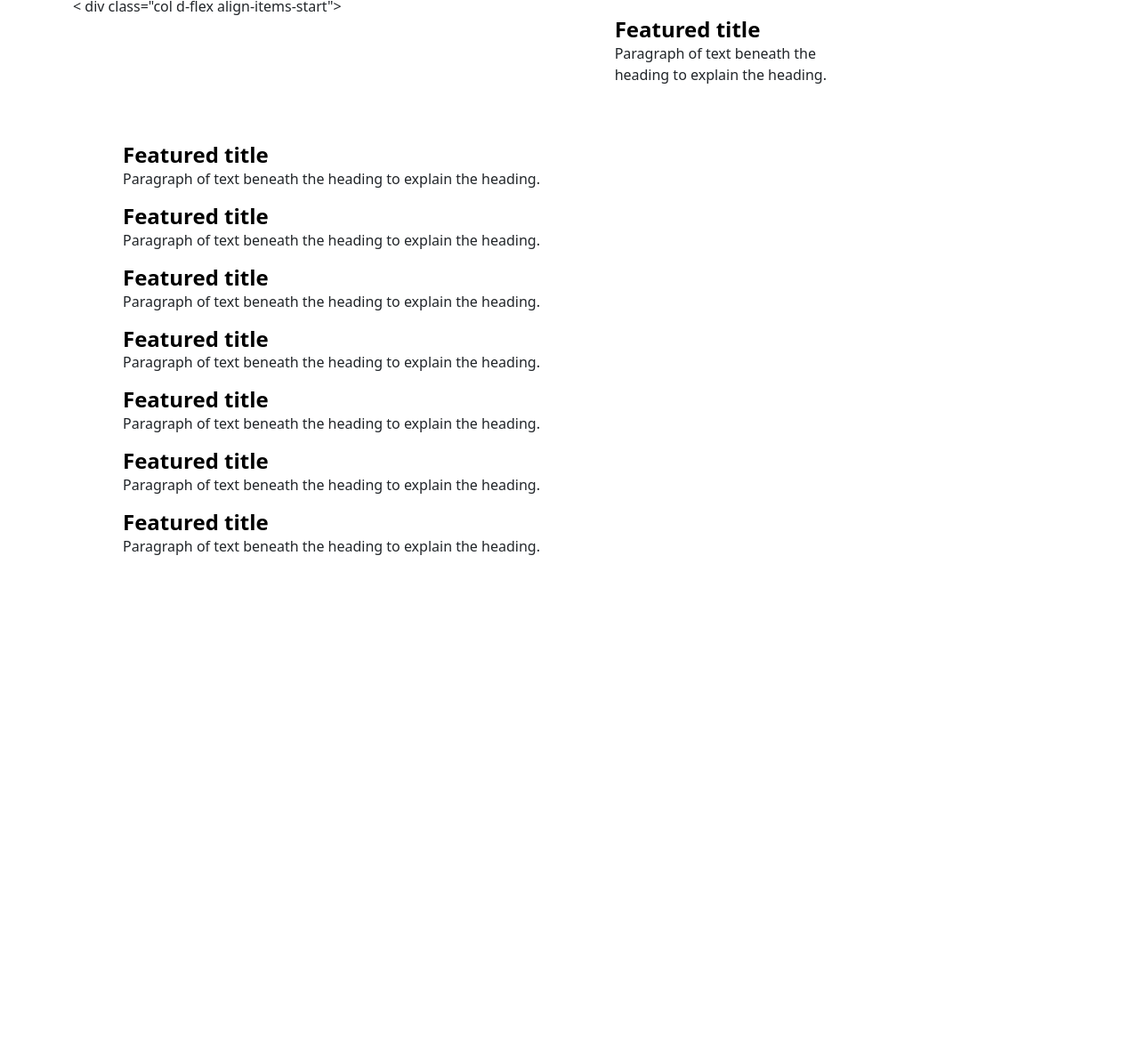
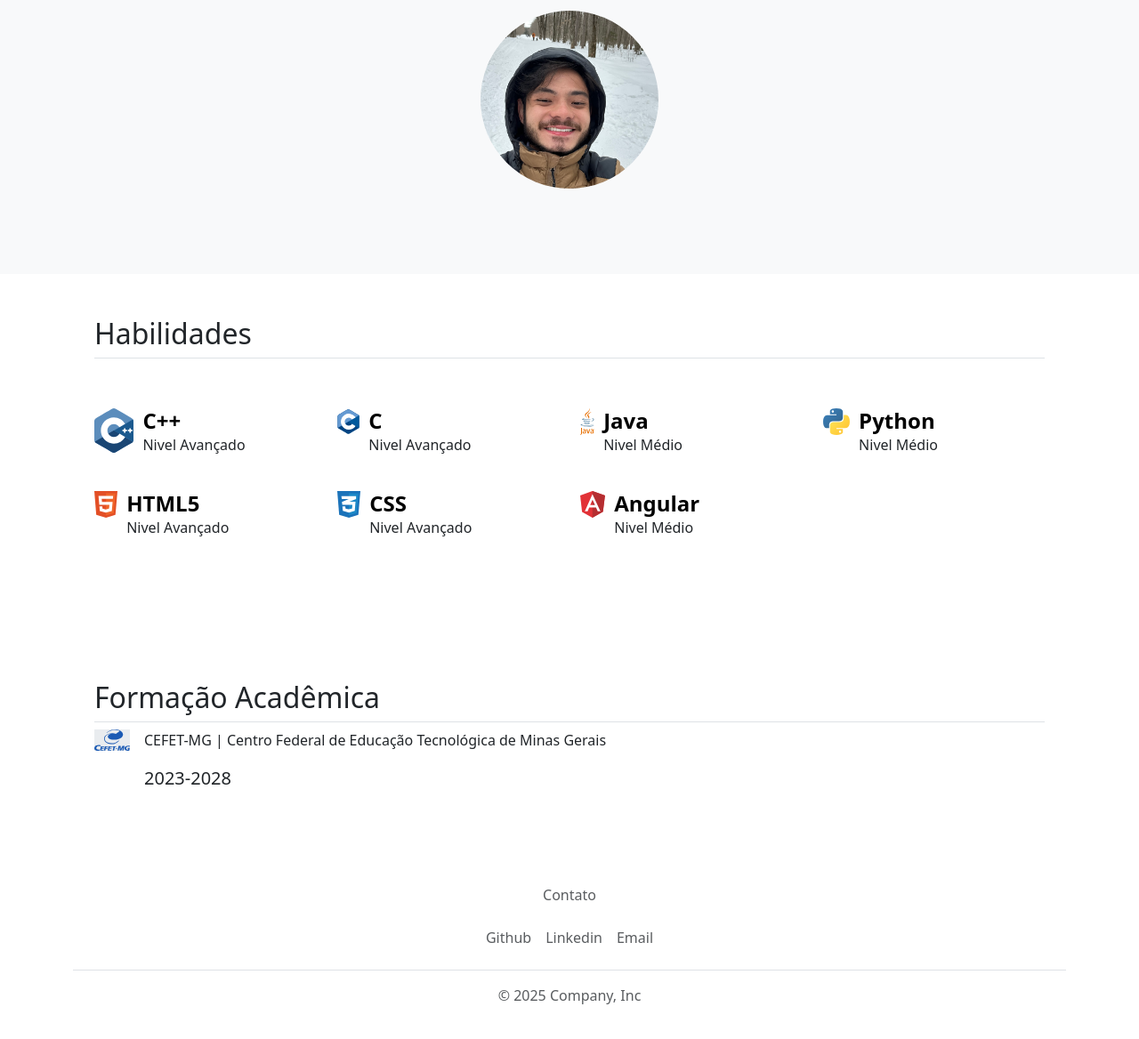
Before and after one commit to otaviohiratsuka/Full-Stack-Web-Developmento-Bootcamp, a plain HTML site: page Seção 13. Capstone Project/index.html in a window 1280 px wide. Shown: the part 1460-2628 px from the top of the page at 89% size. Before the commit the page ends 2150 px from the top, so only its background shows below. Drawn offline with nearby package versions, Linux system fonts and the light colour scheme.

Commit message:
capstone

```diff
--- a/Seção 13. Capstone Project/index.html
+++ b/Seção 13. Capstone Project/index.html
@@ -14,79 +14,124 @@
         <div class="col-lg-6 mx-auto">
             <p class="lead mb-4">Sou estudante do Curso de Engenharia da Computação no CEFET-MG (Campus V). Atualmente, estou buscando oportunidades para aplicar e aprimorar meus conhecimentos em programação. Tenho familiaridade com linguagens como Java, C e C++, e também me viro com HTML, CSS e JavaScript. Estou sempre em busca de aprendizado e desafios que me permitam crescer profissionalmente e contribuir de forma significativa para projetos e equipes.</p>
             <div class="d-grid gap-2 d-sm-flex justify-content-sm-center">
-                <button type="button" class="btn btn-light btn-lg px-4 gap-3">Projetos</button>
+                <button type="button" class="btn btn-light btn-lg px-4 gap-3"> Projetos</button>
             </div>
         </div>
     </div>
     </section>
 
     <section id="features">
+    <div class="p-5 text-center bg-body-tertiary">
+      <div class="container py-5">
+        <img class="profile-img mt-5" src="./assets/IMG_9057.JPEG" alt="otavio">
+         </div>
+</div>
+    <div class="container">
 <div class="container px-4 py-5" id="icon-grid">
-        <h2 class="pb-2 border-bottom">Icon grid</h2>
-        <div class="row row-cols-1 row-cols-sm-2 row-cols-md-3 row-cols-lg-4 g-4 py-5"> <
-            div class="col d-flex align-items-start">
-            <svg class="bi text-body-secondary flex-shrink-0 me-3" width="1.75em" height="1.75em" aria-hidden="true">
-                <use xlink:href="#bootstrap"></use></svg>
+    <h2 class="pb-2 border-bottom">Habilidades</h2>
+    <div class="row row-cols-1 row-cols-sm-2 row-cols-md-3 row-cols-lg-4 g-4 py-5">
+        <div class="col d-flex align-items-start">
+            <img src="assets/c.svg" alt="cpp" height="50">
                 <div>
-                    <h3 class="fw-bold mb-0 fs-4 text-body-emphasis">Featured title</h3>
-                    <p>Paragraph of text beneath the heading to explain the heading.</p>
+                    <h3 class="fw-bold mb-0 fs-4 text-body-emphasis">C++</h3>
+                    <p> Nivel Avançado</p>
                 </div>
             </div>
             <div class="col d-flex align-items-start">
-                <svg class="bi text-body-secondary flex-shrink-0 me-3" width="1.75em" height="1.75em" aria-hidden="true">
-                    <use xlink:href="#cpu-fill"></use></svg>
+                <img src="assets/c-1.svg" alt="c" height="30">
                     <div>
-                        <h3 class="fw-bold mb-0 fs-4 text-body-emphasis">Featured title</h3>
-                         <p>Paragraph of text beneath the heading to explain the heading.</p>
+                        <h3 class="fw-bold mb-0 fs-4 text-body-emphasis">C</h3>
+                         <p>Nivel Avançado</p>
                         </div>
                     </div>
                     <div class="col d-flex align-items-start">
-                        <svg class="bi text-body-secondary flex-shrink-0 me-3" width="1.75em" height="1.75em" aria-hidden="true">
-                            <use xlink:href="#calendar3"></use></svg>
+                        <img src="assets/java-4.svg" alt="java" height="30">
                             <div>
-                                <h3 class="fw-bold mb-0 fs-4 text-body-emphasis">Featured title</h3>
-                                <p>Paragraph of text beneath the heading to explain the heading.</p>
+                                <h3 class="fw-bold mb-0 fs-4 text-body-emphasis">Java</h3>
+                                <p>Nivel Médio</p>
                             </div>
                         </div>
                          <div class="col d-flex align-items-start">
-                            <svg class="bi text-body-secondary flex-shrink-0 me-3" width="1.75em" height="1.75em" aria-hidden="true">
-                                <use xlink:href="#home"></use></svg>
+                            <img src="assets/python-5.svg" alt="python" height="30">
                              <div>
-                                    <h3 class="fw-bold mb-0 fs-4 text-body-emphasis">Featured title</h3>
-                                     <p>Paragraph of text beneath the heading to explain the heading.</p>
+                                <h3 class="fw-bold mb-0 fs-4 text-body-emphasis">Python</h3>
+                                 <p>Nivel Médio</p>
                                 </div>
                             </div>
                             <div class="col d-flex align-items-start">
-                                    <svg class="bi text-body-secondary flex-shrink-0 me-3" width="1.75em" height="1.75em" aria-hidden="true">
-                                        <use xlink:href="#speedometer2"></use></svg>
+                                <img src="assets/html-1.svg" alt="html" height="30">
                                     <div>
-                                            <h3 class="fw-bold mb-0 fs-4 text-body-emphasis">Featured title</h3>
-                                            <p>Paragraph of text beneath the heading to explain the heading.</p>
+                                        <h3 class="fw-bold mb-0 fs-4 text-body-emphasis">HTML5</h3>
+                                        <p>Nivel Avançado</p>
                                     </div>
                                 </div>
                                 <div class="col d-flex align-items-start">
-                                        <svg class="bi text-body-secondary flex-shrink-0 me-3" width="1.75em" height="1.75em" aria-hidden="true">
-                                            <use xlink:href="#toggles2"></use></svg>
+                                    <img src="assets/css-3.svg" alt="css" height="30">
                                         <div>
-                                                <h3 class="fw-bold mb-0 fs-4 text-body-emphasis">Featured title</h3>
-                                                <p>Paragraph of text beneath the heading to explain the heading.</p>
+                                            <h3 class="fw-bold mb-0 fs-4 text-body-emphasis">CSS</h3>
+                                            <p>Nivel Avançado</p>
                                         </div>
                                     </div>
                                     <div class="col d-flex align-items-start">
-                                            <svg class="bi text-body-secondary flex-shrink-0 me-3" width="1.75em" height="1.75em" aria-hidden="true">
-                                                <use xlink:href="#geo-fill"></use></svg> <div> <h3 class="fw-bold mb-0 fs-4 text-body-emphasis">Featured title</h3>
-                                                    <p>Paragraph of text beneath the heading to explain the heading.</p>
+                                        <img src="assets/angular-icon-1.svg" alt="Angular" height="30">
+                                            <div>
+                                                <h3 class="fw-bold mb-0 fs-4 text-body-emphasis">Angular</h3>
+                                                 <p>Nivel Médio</p>
                                                  </div>
                                                 </div>
+</div>
+    </section>
+
+    <section id="features">
+        <div class="container">
+       <div class="container px-4 py-5" id="hanging-icons">
+        <h2 class="pb-2 border-bottom">Formação Acadêmica</h2>
         <div class="col d-flex align-items-start">
-                                                <svg class="bi text-body-secondary flex-shrink-0 me-3" width="1.75em" height="1.75em" aria-hidden="true">
-                                                    <use xlink:href="#tools"></use></svg> <div> <h3 class="fw-bold mb-0 fs-4 text-body-emphasis">Featured title</h3>
-                                                        <p>Paragraph of text beneath the heading to explain the heading.</p>
+            <div class="icon-square text-body-emphasis bg-body-secondary d-inline-flex align-items-center justify-content-center fs-4 flex-shrink-0 me-3">
+                <svg width="40" height="24" viewBox="0 0 40 24" fill="none" xmlns="http://www.w3.org/2000/svg">
+<g clip-path="url(#clip0_16_589)">
+<path d="M18.3196 5.02864C18.352 4.99391 18.3808 4.8126 18.2112 4.82233C16.8994 4.89874 14.7825 5.89142 13.7841 6.69654C10.511 9.33765 11.3449 13.0555 15.174 14.6296C17.4311 15.557 20.3606 15.6049 22.7466 15.1402C24.6217 14.7748 25.7919 13.2153 27.3647 12.4053C27.4701 12.3511 27.5594 12.306 27.6854 12.3261C27.9199 12.5456 26.5713 13.8433 26.3597 14.0287C25.3163 14.9408 24.0193 15.9036 22.6117 16.194C18.6927 17.0033 12.3654 15.9821 11.1901 11.7148C9.79133 6.63541 16.3693 3.9019 20.7904 4.19852C21.9614 4.27702 23.0652 4.68339 24.1653 5.01822L28.3852 1.97489C28.7487 1.6748 27.6294 1.37123 27.3544 1.27953C22.4222 -0.374465 17.858 1.07808 13.8578 3.91926C13.7487 3.93802 13.7273 3.91926 13.7472 3.81506C13.8084 3.49968 15.407 2.40767 15.775 2.1819C18.9655 0.223642 23.2311 -0.562719 26.9311 0.428569C31.2336 1.58102 34.4721 5.74484 30.3753 9.19733C27.6832 11.4661 23.2289 11.9642 19.7825 11.4001C15.236 10.6561 12.976 7.48359 17.9996 5.10923C18.1006 5.06129 18.3085 5.04045 18.3196 5.02864Z" fill="#1B5AB4"/>
+<path d="M29.6026 18.4385L29.7869 22.1209L31.5566 18.4385H34.0267L32.7363 23.7874H31.3722L32.1464 19.8966L30.1924 23.7874H28.644L28.3859 19.6882L27.4642 23.7874H26.0633L27.2799 18.4385H29.6026Z" fill="#1B5AB4"/>
+<path d="M7.11403 17.8834L6.74462 18.9942C5.16889 18.6163 2.81304 18.69 2.34114 20.5065C1.766 22.7218 4.52518 23.0184 6.15473 22.4675C6.04413 22.7287 5.96155 23.6783 5.78458 23.8201C5.43581 24.0979 3.26209 23.993 2.74668 23.9076C0.621627 23.5554 -0.548554 22.0827 0.255162 20.0696C1.25649 17.5597 4.71542 17.3055 7.11403 17.8834Z" fill="#1B5AB4"/>
+<path d="M40 18.5087L39.6977 19.4749C38.4501 19.2554 36.6067 19.1651 35.9807 20.4537C35.2854 21.8854 36.4415 22.9163 37.9634 22.7503L38.2296 21.6346H37.3448L37.493 20.7316L39.8518 20.6621L39.2523 23.6395C37.2091 24.2653 33.6057 23.9187 33.8888 21.1915C34.172 18.4642 37.6928 17.9147 40 18.5087Z" fill="#1B5AB4"/>
+<path d="M11.2425 18.9248C11.2764 18.9568 11.1245 19.7911 11.0876 19.8209C10.9969 19.8939 9.04735 19.7751 8.74282 19.8348L8.51424 20.8004H10.7263L10.5751 21.6305L8.36235 21.6646L8.07183 22.8844H10.4314L10.2839 23.7875H6.37592L7.40821 18.9248H11.2425Z" fill="#1B5AB4"/>
+<path d="M19.9432 18.9248C19.8938 19.111 19.8466 19.764 19.6756 19.8188C19.2885 19.9432 17.6633 19.7063 17.4318 19.8584C17.3278 19.9265 17.2342 20.6337 17.215 20.8004H19.3534C19.3858 20.9303 19.2649 21.5833 19.1963 21.625C19.0333 21.7243 17.1074 21.5541 17.0012 21.6409L16.6989 22.8844H19.0584C19.085 23.0275 19.0046 23.7875 18.8741 23.7875H15.003L16.109 18.9248H19.9432Z" fill="#1B5AB4"/>
+<path d="M15.5191 18.9248C15.57 18.9727 15.4011 19.7917 15.3643 19.8209C15.2809 19.889 13.4479 19.7834 13.1596 19.8286L13.0114 20.8699H15.0022C15.0133 20.9963 14.8842 21.7361 14.8474 21.766C14.725 21.8639 12.8853 21.6569 12.7503 21.8396L12.3477 23.7875H10.7256L11.8316 18.9248H15.5184H15.5191Z" fill="#1B5AB4"/>
+<path d="M24.5886 18.9248L24.3725 19.798L23.1212 19.8355L22.229 23.7882H20.6806L21.4917 19.8286H20.2382C20.3451 19.5396 20.3082 19.1624 20.4962 18.9255H24.5886V18.9248Z" fill="#1B5AB4"/>
+<path d="M25.6208 21.1477L25.4734 22.0508H23.9249C23.9965 21.7611 24.0141 21.3839 24.183 21.1477H25.6208Z" fill="#1B5AB4"/>
+</g>
+<defs>
+<clipPath id="clip0_16_589">
+<rect width="40" height="24" fill="white"/>
+</clipPath>
+</defs>
+</svg>
+                </div>
+                <div>
+                    <p> CEFET-MG | Centro Federal de Educação Tecnológica de Minas Gerais </p>
+                    <p class="col-lg-6 lead">2023-2028</p>
                 </div>
             </div>
         </div>
     </div>
     </section>
 
+    <div class="container">
+<footer class="py-3 my-4">
+        <p class="text-center text-body-secondary">Contato</p>
+    <ul class="nav justify-content-center border-bottom pb-3 mb-3">
+        <li class="nav-item">
+            <a href="#" class="nav-link px-2 text-body-secondary">Github</a>
+        </li>
+        <li class="nav-item">
+            <a href="#" class="nav-link px-2 text-body-secondary">Linkedin</a>
+        </li>
+        <li class="nav-item">
+            <a href="#" class="nav-link px-2 text-body-secondary">Email</a>
+        </li>
+    </ul>
+    <p class="text-center text-body-secondary">© 2025 Company, Inc</p>
+</footer>
+</div>
 </body>
 </html>
--- a/Seção 13. Capstone Project/styles.css
+++ b/Seção 13. Capstone Project/styles.css
@@ -1,14 +1,43 @@
 .background {
-    color: #fff;
-    background: linear-gradient(to right, rgba(0, 98, 185, 0.8), rgba(0, 98, 185, 0.8)), url(./assets/common-bg.svg);
-    background-position: center;
-    height: 100vh;
-    min-height: 80rem;
-    max-height: 120rem;
-    position: relative;
+  color: #fff;
+
+  /* Gradiente animado em cima + seu padrão SVG atrás */
+  background-image:
+    linear-gradient(300deg, rgba(0,191,255,0.8), rgba(76, 79, 255, 0.8), rgba(158, 114, 239, 0.8)),
+    url(./assets/common-bg.svg);
+
+  background-size: 180% 180%, auto; /* anima só o gradiente */
+  background-repeat: no-repeat, repeat;
+  background-position: center, center;
+
+  animation: gradient-animation 18s ease infinite;
+
+  height: 100vh;
+  min-height: 80rem;
+  max-height: 120rem;
+  position: relative;
 }
 
+@keyframes gradient-animation {
+  0% {
+    background-position: 0% 50%, center;
+  }
+  50% {
+    background-position: 100% 50%, center;
+  }
+  100% {
+    background-position: 0% 50%, center;
+  }
+}
+
+#icon-grid img {
+  padding-right: 10px;
+}
+
+
 .profile-img {
-  height: 100px;
+  width: 200px;
+  height: 200px;
+  object-fit: cover;
   border-radius: 50%;
 }
```
Also changed, not shown: Seção 13. Capstone Project/assets/cefetmg.svg (added). Lines whose indentation alone changed are shown as unchanged.
